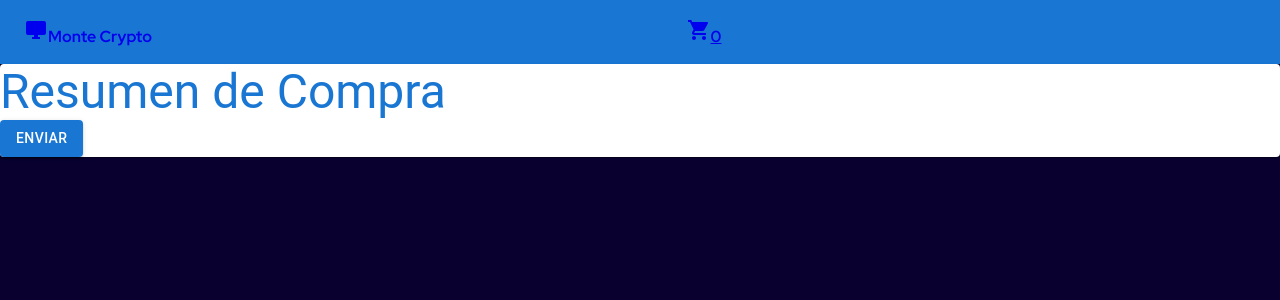
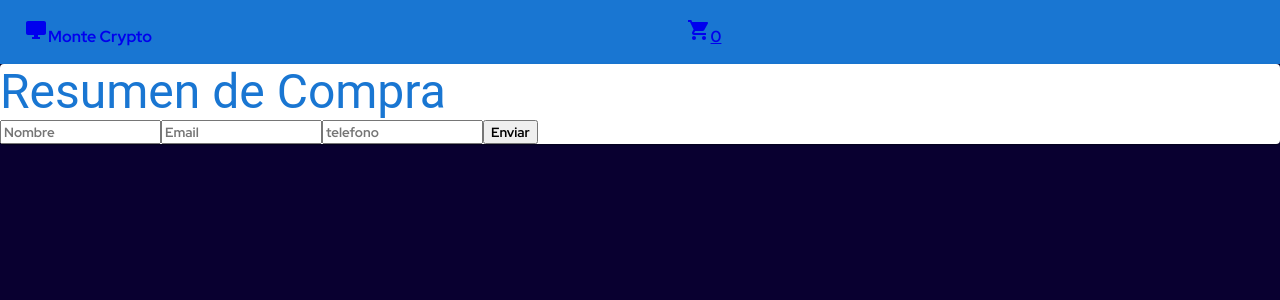
Before and after one commit to Brollix/proyecto-coderhouse-react, a React (Create React App) app: page /checkout in a window 1280 px wide. Shown: the top 300 px of the page. Built offline with nearby package versions, Linux system fonts and the light colour scheme.

Commit message:
Checkout

```diff
--- a/src/components/Checkout/Checkout.js
+++ b/src/components/Checkout/Checkout.js
@@ -1,23 +1,33 @@
-import React, { useContext } from 'react';
-import ButtonGroup from '@mui/material/ButtonGroup';
-import Button from '@mui/material/Button';
+import React, { useContext, useState } from 'react';
 import { CartContext } from '../../context/CartContext';
 import { Typography, Paper } from '@mui/material';
 
 export const Checkout = () => {
 	const { cart, totalCompra } = useContext(CartContext);
 
-	const orden = {
-		buyer: {
-			name: '',
-			email: '',
-			phone: 0,
-		},
-		items: cart,
-		total: totalCompra(),
+	const [values, setValues] = useState({
+		nombre: '',
+		email: '',
+		telefono: '',
+	});
+
+	const handleInputChange = (e) => {
+		setValues({
+			...values,
+			[e.target.name]: e.target.value,
+		});
 	};
 
-	const handleEnviar = () => {
+	const handleSubmit = (e) => {
+		e.preventDefault();
+
+		const orden = {
+			buyer: {
+				...values,
+			},
+			items: cart,
+			total: totalCompra(),
+		};
 		console.log(orden);
 	};
 
@@ -27,9 +37,33 @@ export const Checkout = () => {
 				Resumen de Compra
 			</Typography>
 			<Typography variant="body1" color="initial"></Typography>
-			<ButtonGroup variant="contained" color="primary" aria-label="">
-				<Button onClick={handleEnviar}>Enviar</Button>
-			</ButtonGroup>
+			<form onSubmit={handleSubmit}>
+				<input
+					onChange={handleInputChange}
+					name="nombre"
+					value={values.nombre}
+					type="text"
+					placeholder="Nombre"
+				/>
+
+				<input
+					onChange={handleInputChange}
+					name="email"
+					value={values.email}
+					type="text"
+					placeholder="Email"
+				/>
+
+				<input
+					onChange={handleInputChange}
+					name="telefono"
+					value={values.telefono}
+					type="number"
+					placeholder="telefono"
+				/>
+
+				<button type="submit">Enviar</button>
+			</form>
 		</Paper>
 	);
 };
```
